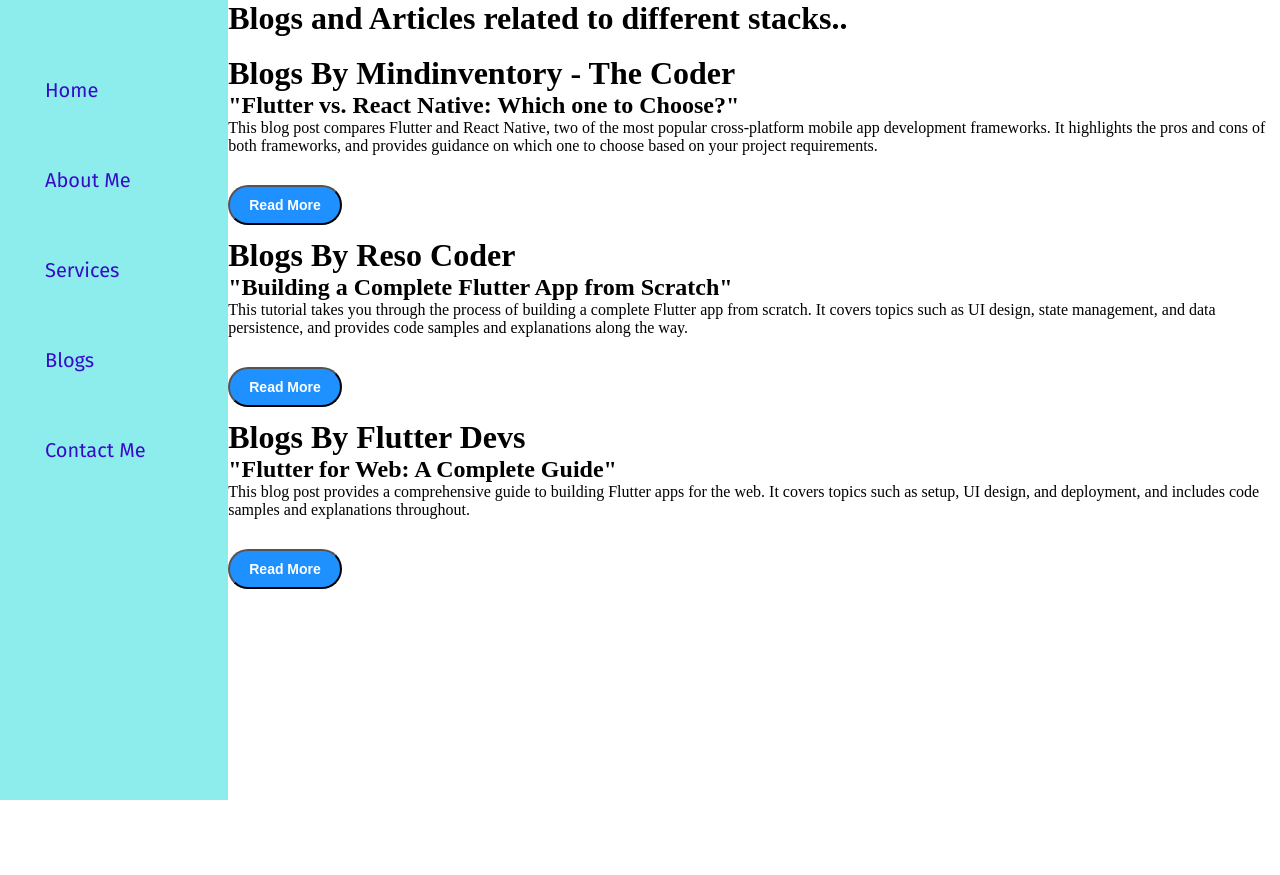
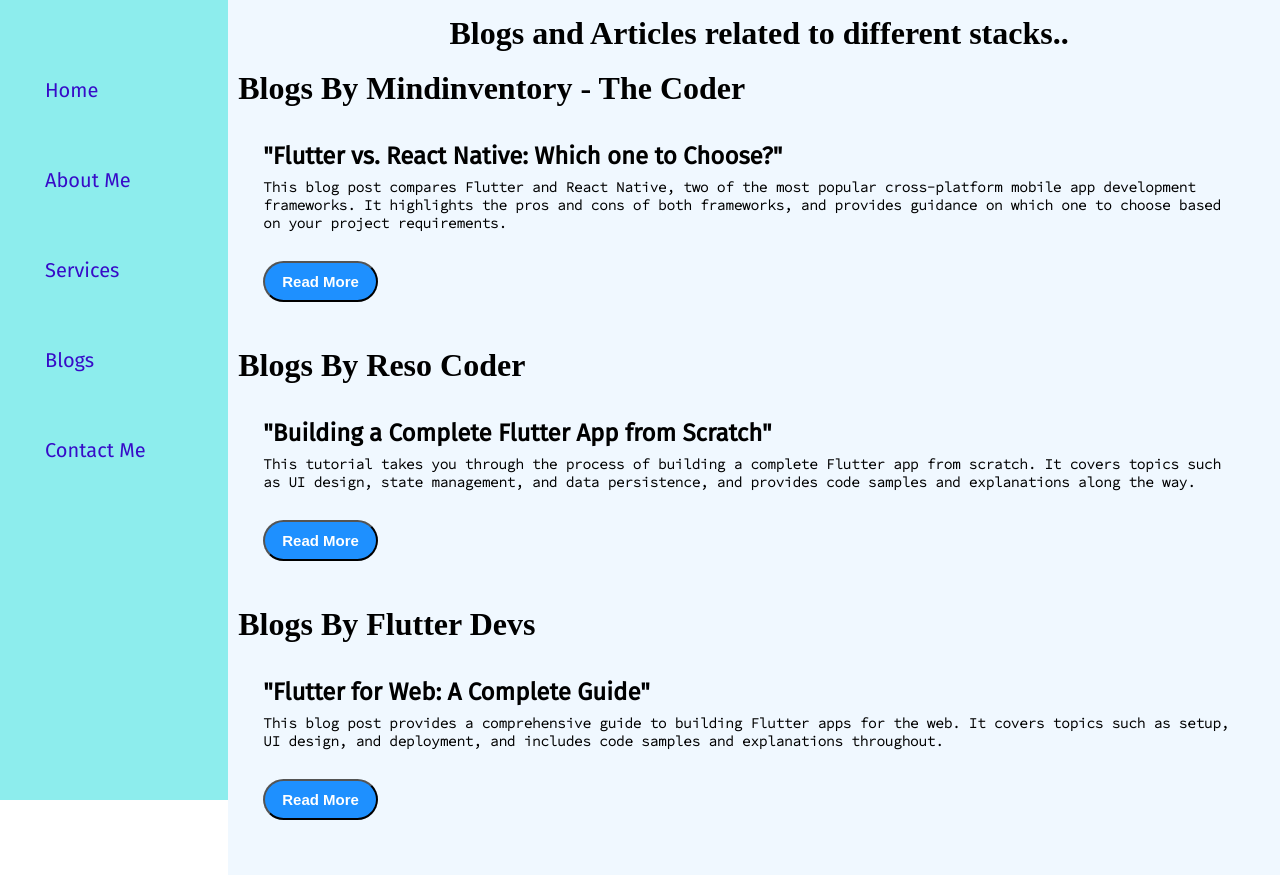
Before and after one commit to Meizzosama/My-Portfolio-, a plain HTML site: page blog.html in a window 1280 px wide. Before the commit the page ends 800 px from the top, so only its background shows below. Drawn offline with Linux system fonts and the light colour scheme.

Commit message:
Update style.css

```diff
--- a/style.css
+++ b/style.css
@@ -98,9 +98,9 @@
     color: dodgerblue;
 }
 .btn-sm{
-    font-size: 14px;
-    padding: 10px 19px;
-    margin: 12px 0;
+    font-size: 15px;
+    padding: 10px 17px;
+    margin: 10px 0;
 }
 
 .devPic img {
@@ -150,3 +150,32 @@ flex-direction: row;
  width: 24px;
  margin: 3px 0;
 }
+.blog{
+    background-color: aliceblue;
+    padding-bottom: 10px;
+}
+.blogitem{
+margin: 35px;
+font-family: 'Fira Sans', sans-serif;
+
+}
+h1{
+   text-align: justify;
+   font-size: 11;
+   margin-left: 10px;
+}
+.blogitem h2 {
+
+}
+
+p{
+  margin-top: 8px;
+  font-family: 'Source Code Pro', monospace;
+  font-weight: bold;
+  font-size: 14px;
+}
+
+.aboutblog h1{
+text-align: center;
+padding: 15px 0 0 0;
+}
```
